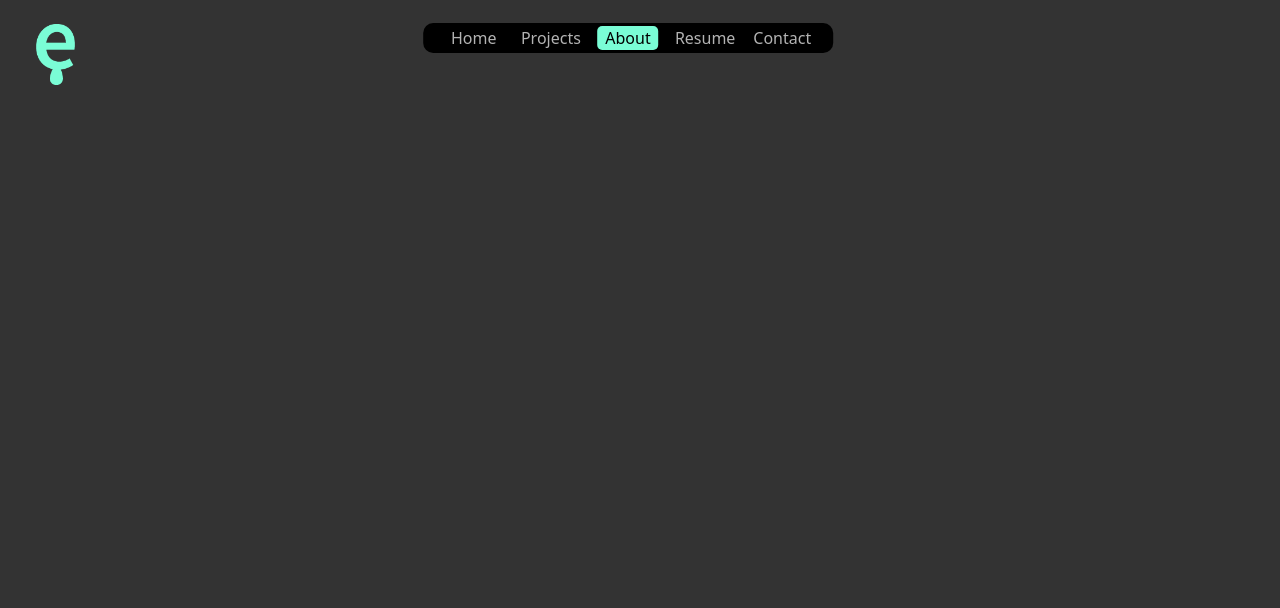
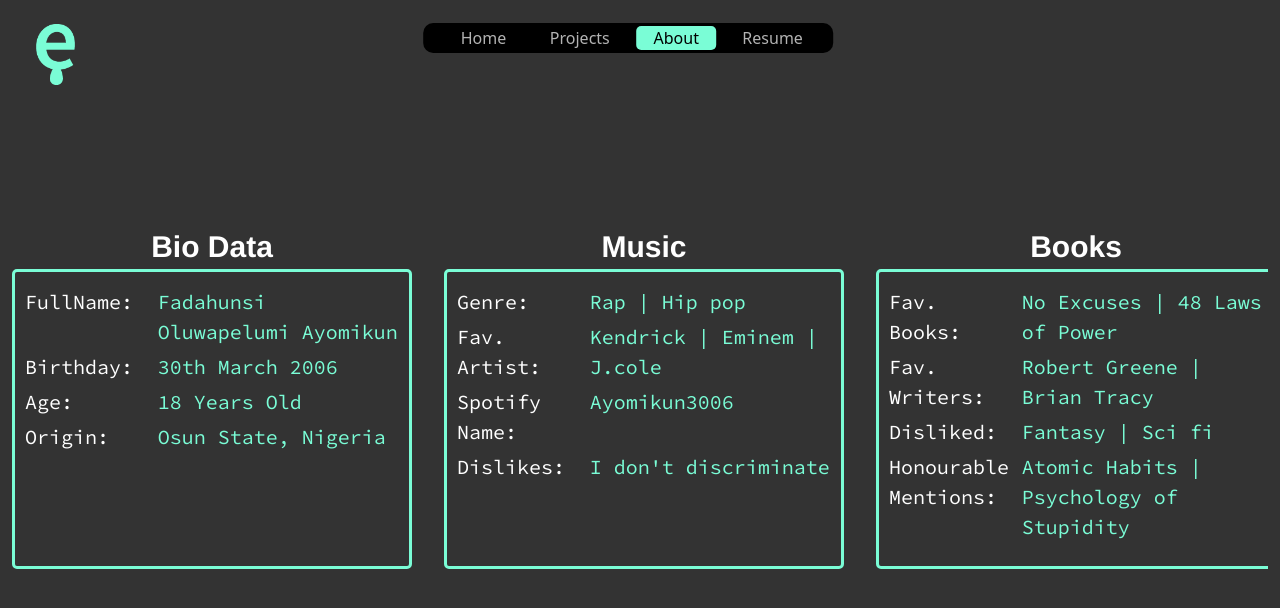
Before and after one commit to TR1432/Portfolio, a React (Create React App) app: page / in a window 1280 px wide. Both pictures are taken after a click on the button "About". Shown: the top 608 px of the page. Built offline with nearby package versions, Linux system fonts and the light colour scheme.

Commit message:
added to the about page

```diff
--- a/public/index.html
+++ b/public/index.html
@@ -24,7 +24,7 @@
       work correctly both with client-side routing and a non-root public URL.
       Learn how to configure a non-root public URL by running `npm run build`.
     -->
-    <title>React App</title>
+    <title>Fadahunsi Pelumi</title>
   </head>
   <body>
     <noscript>You need to enable JavaScript to run this app.</noscript>
--- /dev/null
+++ b/src/About.js
@@ -0,0 +1,42 @@
+import React from 'react'
+import InfoCard from './Infocard'
+import './about.css'
+
+const AboutPage = () => {
+    const Info = [{
+        title: 'Bio Data',
+        list: [
+            {name: 'FullName', value: 'Fadahunsi Oluwapelumi Ayomikun'},
+            {name: 'Birthday', value: '30th March 2006'},
+            {name: 'Age', value:'18 Years Old'},
+            {name: 'Origin', value: 'Osun State, Nigeria'}
+        ]
+    }, {
+        title: 'Music',
+        list: [
+            {name: 'Genre', value: 'Rap | Hip pop'},
+            {name: 'Fav. Artist', value: 'Kendrick | Eminem | J.cole'},
+            {name: 'Spotify Name', value:'Ayomikun3006'},
+            {name: 'Dislikes', value: "I don't discriminate"}
+        ]
+    }, {
+        title: 'Books',
+        list: [
+            {name: 'Fav. Books', value: 'No Excuses | 48 Laws of Power'},
+            {name: 'Fav. Writers', value: 'Robert Greene | Brian Tracy'},
+            {name: 'Disliked', value: "Fantasy | Sci fi"},
+            {name: 'Honourable Mentions', value:'Atomic Habits | Psychology of Stupidity'}
+        ]
+    }]
+    return (
+        <main>
+            <div className='cardwrapper'>
+              {Info.map((info) => (
+                  <InfoCard info={info} />
+             ))}
+           </div>
+        </main>
+    )
+}
+
+export default AboutPage
--- a/src/Home.css
+++ b/src/Home.css
@@ -86,10 +86,7 @@ span{
     color: var(--light-text-color);
 }
 
-.highlight{
-    background-color: var(--main-color) !important;
-    color: var(--nav-background-color) !important;
-}
+
 .contacts{
     display: flex;
 }
@@ -120,13 +117,24 @@ a{
     gap: 1rem;
     padding-top: 1rem;
     padding-bottom: 1rem;
-}::-webkit-scrollbar{
-
-}::-webkit-scrollbar-track{
 
 }
-
-
-.nav-link{
-    border-radius: 5px;
+.cardwrapper::-webkit-scrollbar{
+    border-radius: 10px;
+    background-color: var(--main-color);
+    height: 8px;
 }
+.cardwrapper::-webkit-scrollbar-track{
+    height: 5px;
+}
+.cardwrapper::-webkit-scrollbar-thumb{
+    background-color: var(--background-color);
+    height: 1px;
+    border-radius: 10px;
+}
+.cardwrapper::-webkit-scrollbar-track-piece{
+    height: 5px;
+}
+.cardwrapper::-webkit-scrollbar-button{
+    height: 5px;
+}
--- /dev/null
+++ b/src/Infocard.js
@@ -0,0 +1,18 @@
+import React from 'react'
+
+const InfoCard = (props) => {
+    return (
+            <div className='infocard'>
+                <div className='card-title'>
+                    {props.info.title}
+                </div>
+                <div className='card-content'>
+                    {props.info.list.map((info) => (
+                        <div className='row'><div className='col-4'>{info.name}:</div> <span className='col-8'>{info.value}</span></div>
+                    ))}
+                </div>
+            </div>
+    )
+}
+
+export default InfoCard
--- /dev/null
+++ b/src/about.css
@@ -0,0 +1,57 @@
+:root {
+    --main-color: #7AFDD6;
+    --text-color: #FFFFFF;
+    --background-color: #333333;
+    --light-text-color: #B3B3B3;
+    --faded-text-color: #666666;
+    --nav-background-color:#000000;
+    --main-font: 'Helvetica', sans-serif;
+    --code-font: 'Source Code Pro', monospace;
+    --card-font: 'Source Sans Pro', sans-serif;
+    --viewport-gutter: calc(100 * (100vw / 1080));
+  }
+
+main{
+    color: var(--text-color);
+    width: 100%;
+    height: 99vh;
+    display: flex;
+    align-items: center;
+    justify-content: center;
+    font-family: var(--code-font);
+}
+
+.cardwrapper{
+    display: grid;
+    grid-template-columns: repeat( 3, 1fr);
+    gap: 2rem;
+    overflow: auto;
+}
+
+.infocard{
+    min-height: fit-content;
+
+}
+
+.card-title{
+    text-align: center;
+    font-family: var(--main-font);
+    font-size: 30px;
+    font-weight: 700;
+}
+
+.card-content{
+    border: solid;
+    border-color: var(--main-color);
+    padding: 10px;
+    overflow-y: auto;
+    height: 300px;
+    width: 400px;
+    border-radius: 5px;
+    font-size: 20px;
+    overflow-x: hidden;
+}
+
+.card-content div.row{
+    margin-top: 5px;
+}
--- a/src/index.css
+++ b/src/index.css
@@ -18,6 +18,8 @@ body{
   margin: 0 !important;
   width: 100vw !important;
   height: 100vh !important;
+  max-width: 100vw;
+  max-height: 100vh;
   background-color: var(--background-color) !important;
 }
 
@@ -43,3 +45,12 @@ nav{
   position: fixed !important;
   text-align: center;
 }
+
+.nav-link{
+  border-radius: 5px;
+  transition: .7s !important;
+}
+.highlight{
+  background-color: var(--main-color) !important;
+  color: var(--nav-background-color) !important;
+}
--- a/src/navbar.js
+++ b/src/navbar.js
@@ -5,8 +5,7 @@ const Navbar = ({ onNavClick, current_page }) => {
     { id: 'Home', label: 'Home', icon: 'home-icon' },
     { id: 'Projects', label: 'Projects', icon: 'projects-icon' },
     { id: 'About', label: 'About', icon: 'about-icon' },
-    { id: 'Resume', label: 'Resume', icon: 'resume-icon' },
-    { id: 'Contact', label: 'Contact', icon: 'contact-icon' }
+    { id: 'Resume', label: 'Resume', icon: 'resume-icon' }
   ];
 
   return (
--- a/src/portfolio.js
+++ b/src/portfolio.js
@@ -2,7 +2,7 @@ import React, { Component } from "react";
 import Navbar from "./navbar";
 import HomePage from "./Home";
 import logo from './logo.png'
-//import BlogPage from ".";
+import AboutPage from "./About";
 //import ProjectsPage from "./Projects";
 //import ResumePage from "./Resume";
 //import ContactPage from "./Contact";
@@ -57,8 +57,8 @@ class Portfolio extends Component {
     switch(page) {
       case 'Home':
         return <HomePage skillList={skillList} aspiring={aspiring} contactInfoList={contactInfoList} />;
-//      case 'About':
-//        return <AboutPage />;
+      case 'About':
+        return <AboutPage />;
 //      case 'Projects':
 //        return <ProjectsPage />;
 //      case 'Resume':
```
Also changed, not shown: src/Projects.js (added, +13 -0 lines).
